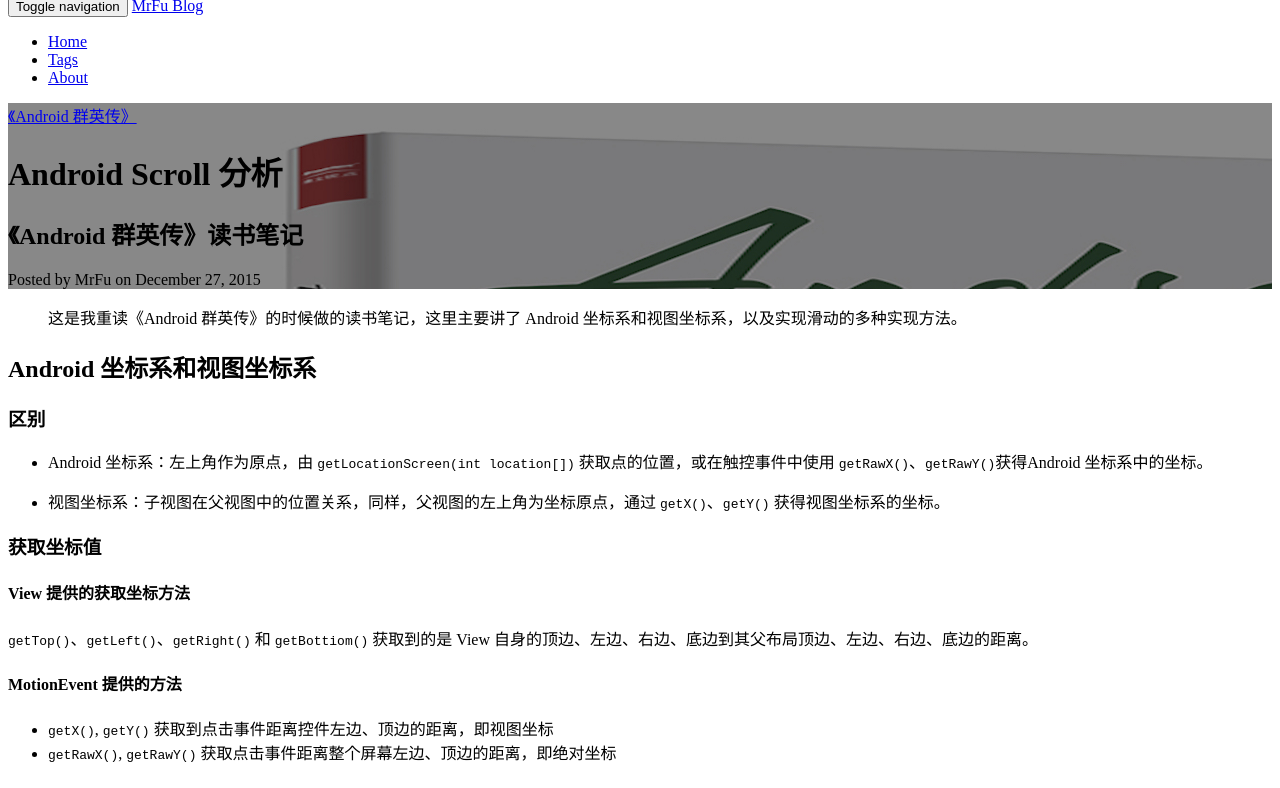
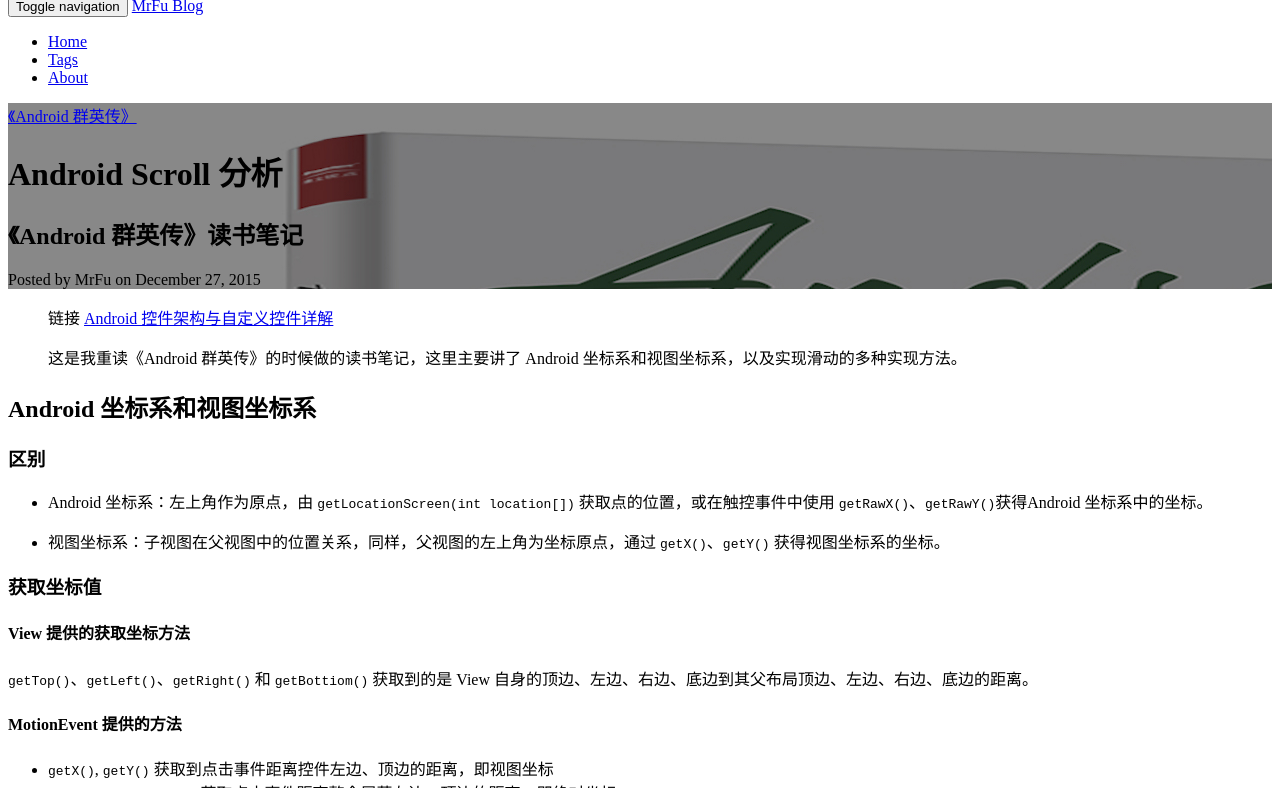
Before and after one commit to MrFuFuFu/mrfufufu.github.io, a Jekyll site: the page built from _posts/2015-12-27-scroll_analyse.markdown, in a window 1280 px wide and 900 px high, cut to the strip 112-900 px from the top of the window. Built offline with Jekyll 4.4.1, drawn with Linux system fonts in a browser that asks for light colours; nearby versions of some CDN libraries; comment, search, counter and statistics services are not loaded.

Commit message:
add link

```diff
--- a/_posts/2015-12-27-custom_view.markdown
+++ b/_posts/2015-12-27-custom_view.markdown
@@ -8,6 +8,8 @@ header-img: "img/post-bg-android-heros.jpg"
 tags:
     - 《Android 群英传》
 ---
+
+> 链接 [Android Scroll 分析](http://mrfu.me/2015/12/27/scroll_analyse/)
 
 > 这是我重读《Android 群英传》的时候做的读书笔记，在 View 这块，医生讲解真的非常深入浅出，非常值得一读，并且多次重读。
 
--- a/_posts/2015-12-27-scroll_analyse.markdown
+++ b/_posts/2015-12-27-scroll_analyse.markdown
@@ -8,6 +8,8 @@ header-img: "img/post-bg-android-heros.jpg"
 tags:
     - 《Android 群英传》
 ---
+
+> 链接 [Android 控件架构与自定义控件详解](http://mrfu.me/2015/12/27/custom_view/)
 
 > 这是我重读《Android 群英传》的时候做的读书笔记，这里主要讲了 Android 坐标系和视图坐标系，以及实现滑动的多种实现方法。
 
```
